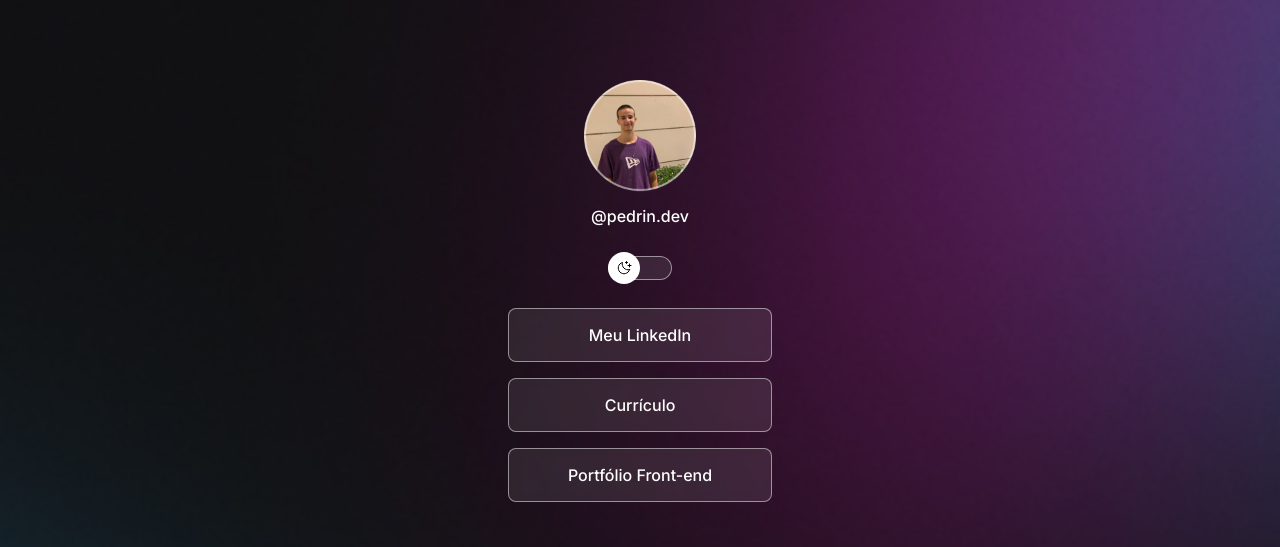
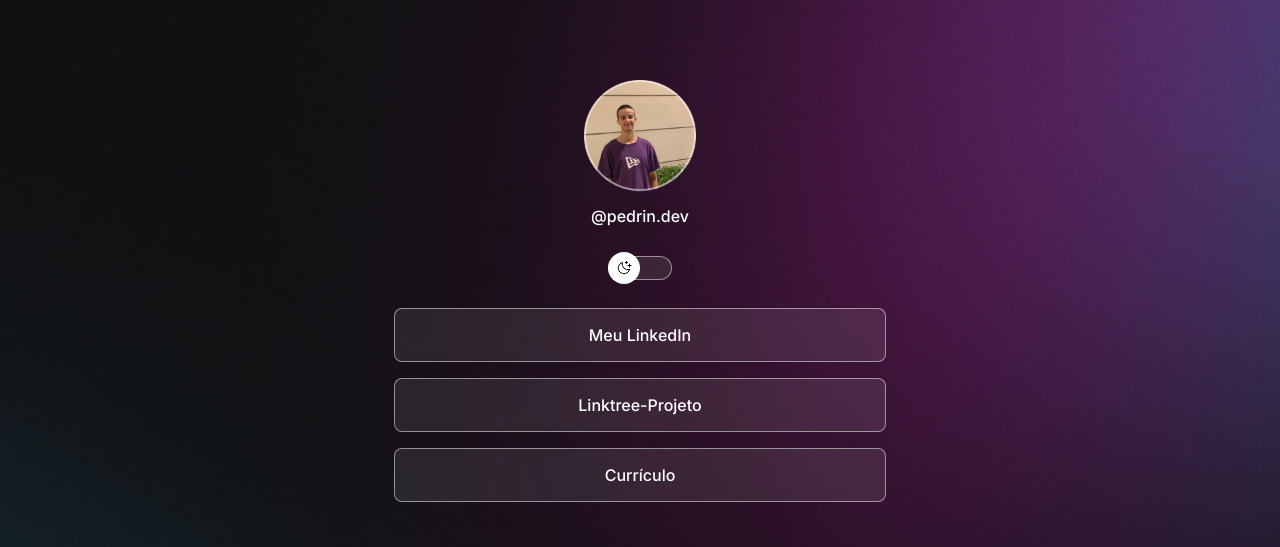
Before and after one commit to PedroHenrique1s/linktree, a plain HTML site: page index.html in a window 1280 px wide. Shown: the top 547 px of the page. Drawn offline with nearby package versions, Linux system fonts and the light colour scheme.

Commit message:
ajuste links e windth

```diff
--- a/index.html
+++ b/index.html
@@ -38,15 +38,17 @@
 
         <li>
           <a
-            href="./assets/Pedro Henrique Nascimento de Souza 2.png"
-            target="_blank"
-            >Currículo</a
+            href="https://github.com/PedroHenrique1s/linktree_projeto" target="_blank"
+            >Linktree-Projeto</a
+
+
           >
         </li>
 
         <li>
-          <a href="https://github.com/PedroHenrique1s" target="_blank"
-            >Portfólio Front-end</a
+          <a
+          href="./assets/Pedro Henrique Nascimento de Souza 2.png" target="_blank"
+            >Currículo</a
           >
         </li>
       </ul>
--- a/style.css
+++ b/style.css
@@ -40,14 +40,14 @@ body * {
 }
 
 #container {
-  width: 360px;
+  width: 100%;
   /*border: 1px solid red; pra quem está começando é bom pra adequar com a borda*/
   /*margin: auto;
   margin-top: 56px;
   margin-right: auto;
   margin-bottom:auto;
   margin-left: auto; podemos usar assim */
-
+  max-width: 588px;
   margin: 56px auto 0px;
   padding:0 24px;
 }
```
